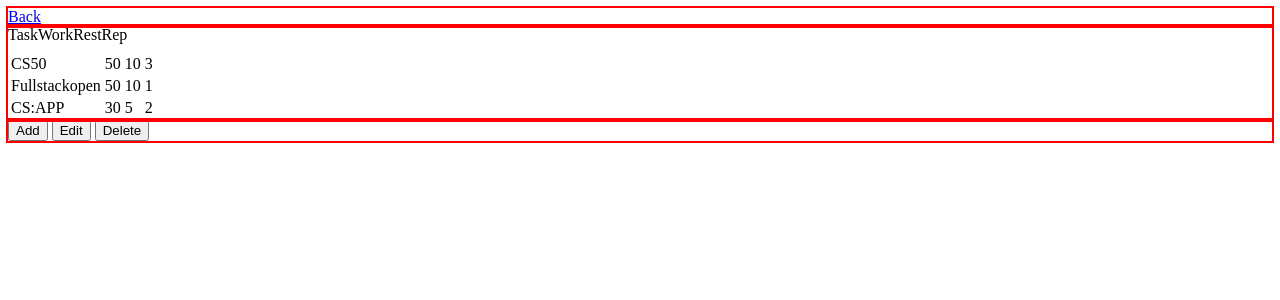
After one commit to nurmareko/project-routine, a Flask app: page /edit in a window 1280 px wide. The commit adds this page. Shown: the top 300 px of the page. Run offline with Flask 3, Linux system fonts and the light colour scheme.

Commit message:
Add edit page and update index layout for navigation

```diff
--- a/app.py
+++ b/app.py
@@ -7,3 +7,7 @@ app.config["TEMPLATES_AUTO_RELOAD"] = True
 @app.route("/")
 def index():
     return render_template("index.html")
+
+@app.route("/edit")
+def edit():
+    return render_template("edit.html")
--- /dev/null
+++ b/templates/edit.html
@@ -0,0 +1,49 @@
+{% extends "layout.html" %}
+
+{% block title %}
+Edit
+{% endblock %}
+
+{% block body %}
+
+<div class="top">
+    <a href="/">Back</a>
+</div>
+<div class="middle">
+    <table>
+        <thead>
+            <tr>Task</tr>
+            <tr>Work</tr>
+            <tr>Rest</tr>
+            <tr>Rep</tr>
+        </thead>
+        <tbody>
+            <tr>
+                <td>CS50</td>
+                <td>50</td>
+                <td>10</td>
+                <td>3</td>
+            </tr>
+            <tr>
+                <td>Fullstackopen</td>
+                <td>50</td>
+                <td>10</td>
+                <td>1</td>
+            </tr>
+            <tr>
+                <td>CS:APP</td>
+                <td>30</td>
+                <td>5</td>
+                <td>2</td>
+            </tr>
+        </tbody>
+        <tfoot></tfoot>
+    </table>
+</div>
+<div class="botton">
+    <button>Add</button>
+    <button>Edit</button>
+    <button>Delete</button>
+</div>
+
+{% endblock %}
--- a/templates/index.html
+++ b/templates/index.html
@@ -6,12 +6,12 @@ Routine
 
 {% block body %}
 
-<div id="top">
-    <a href="">Edit</a>
+<div class="top">
+    <a href="/edit">Edit</a>
     <a href="">Project: Routine</a>
     <a href="">Statistics</a>
 </div>
-<div id="center">
+<div class="middle">
     <h2>12:34</h2>
     <h3>Thu, Aug 7</h3>
     <p>Hours workded today: </p>
```
